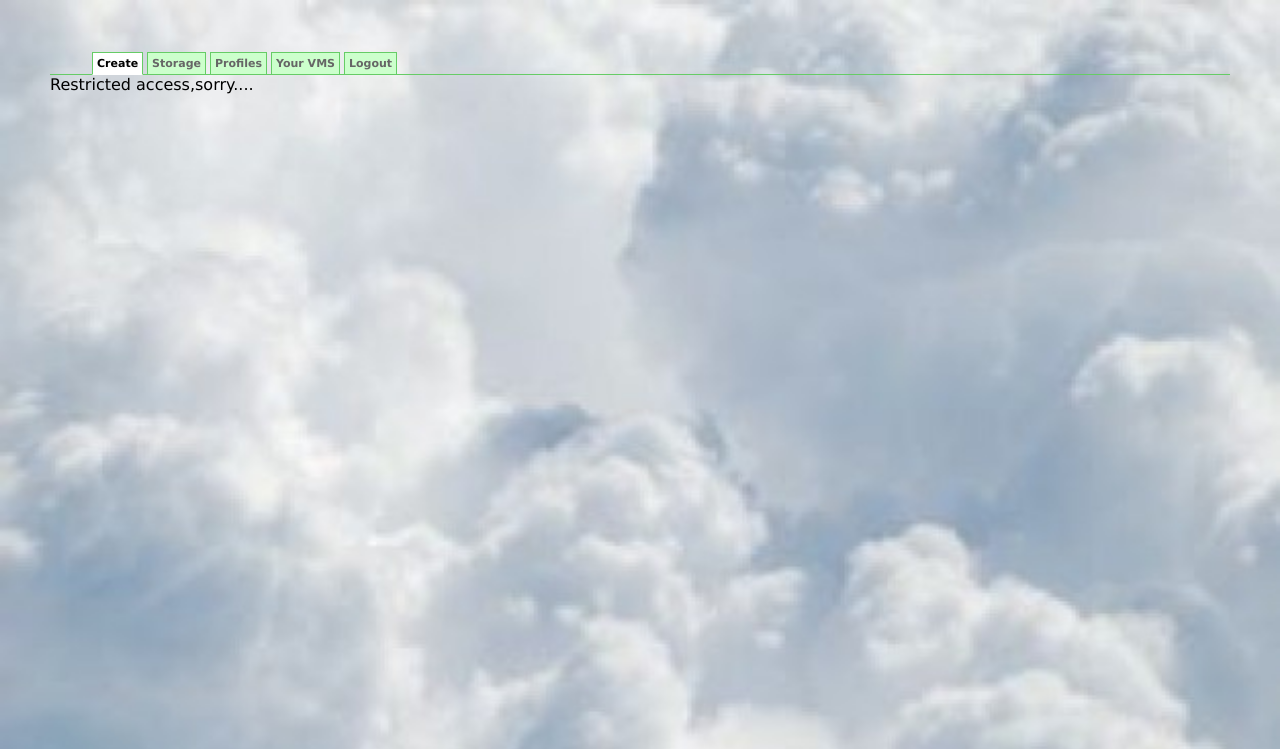
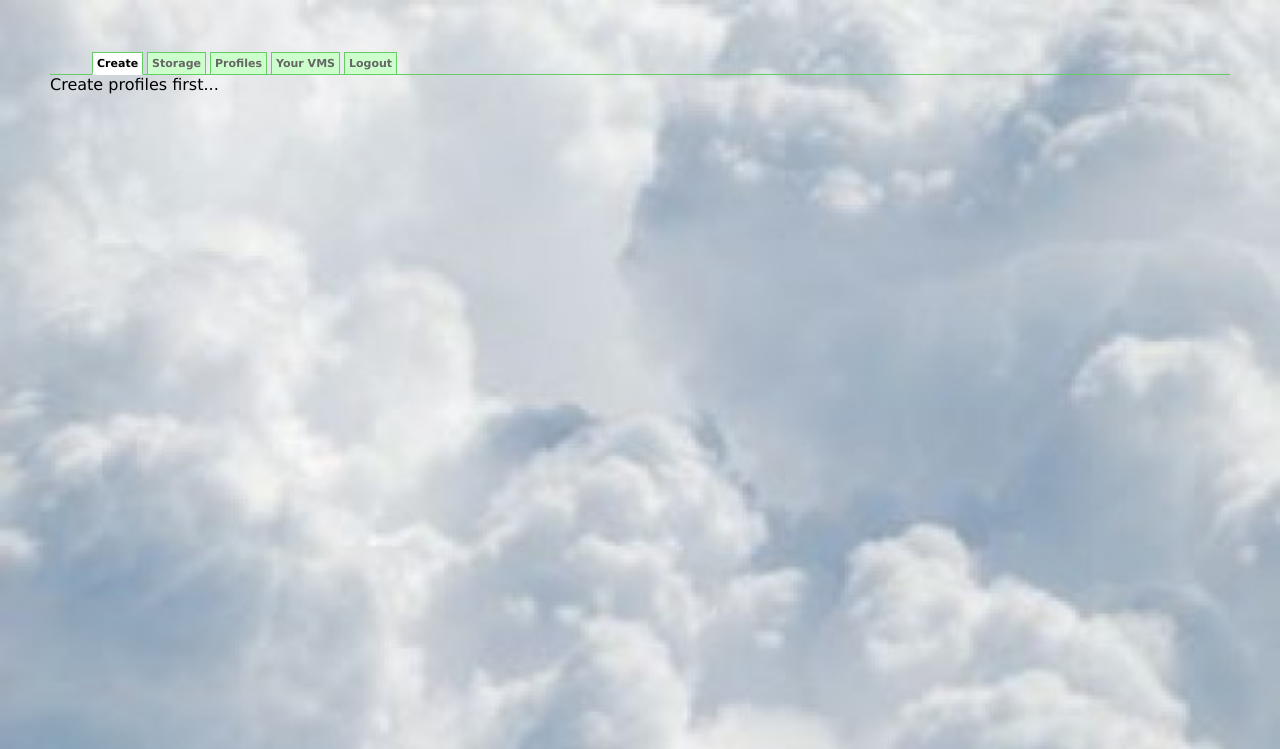
Before and after one commit to karmab/nuages, a Django app: page /nuages/profiles/ in a window 1280 px wide. Shown: the top 749 px of the page. Run offline with Django 3.2, Linux system fonts and the light colour scheme; the visitor is signed in with stand-in values (Sample User, id 1); data comes from the database, SQL or seed files in the repository; parts of the project's set-up code (start-up, migrations or seed data) failed here and were passed over.

Commit message:
messages when profiles or virtual providers are missing

```diff
--- a/templates/information.html
+++ b/templates/information.html
@@ -1,8 +1,8 @@
 {% extends "base.html" %}
 
-{% block title %}Nuages Restricted Information{% endblock %}
+{% block title %}{{ information.title }} {% endblock %}
 
 {% block content %}
-Restricted access,sorry....
+{{ information.details }}
 
 {% endblock content %}
```
